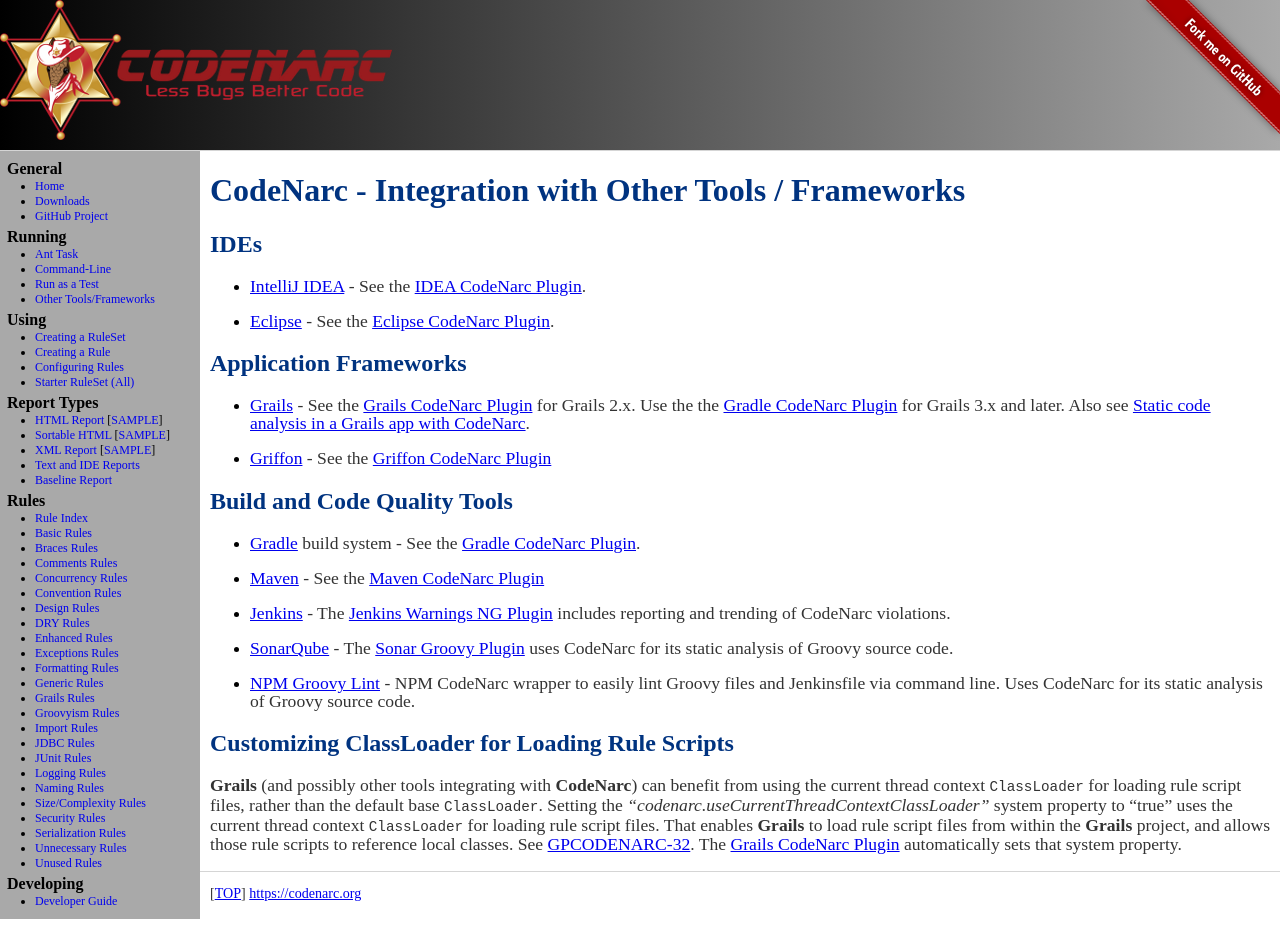
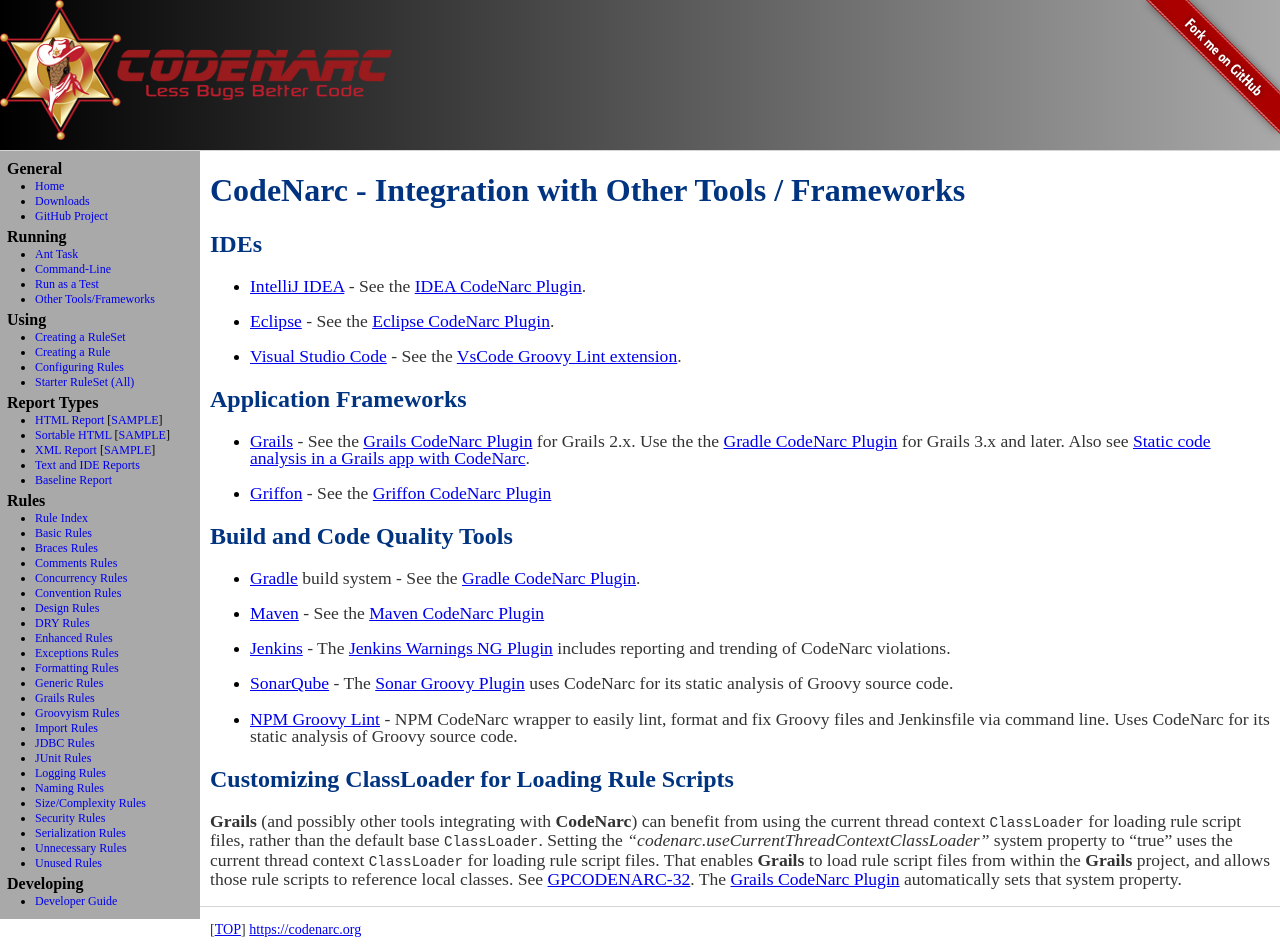
Before and after one commit to CodeNarc/CodeNarc, a Jekyll site: the page built from codenarc-other-tools-frameworks.md, in a window 1280 px wide. Built offline with Jekyll 4.4.1, drawn with Linux system fonts in a browser that asks for light colours; before the commit the page ends 919 px from its top, so only the background shows below that.

Commit message:
Add link to VsCode Groovy Lint in IDEs section

```diff
--- a/codenarc-other-tools-frameworks.md
+++ b/codenarc-other-tools-frameworks.md
@@ -11,6 +11,7 @@ title: CodeNarc - Integration with Other Tools / Frameworks
 
   * [Eclipse](http://eclipse.org/) - See the [Eclipse CodeNarc Plugin](http://codenarceclipse.sourceforge.net/).
 
+  * [Visual Studio Code](https://code.visualstudio.com/) - See the [VsCode Groovy Lint extension](https://marketplace.visualstudio.com/items?itemName=NicolasVuillamy.vscode-groovy-lint).
 
 ## Application Frameworks
 
@@ -34,7 +35,7 @@ title: CodeNarc - Integration with Other Tools / Frameworks
   * [SonarQube](https://www.sonarqube.org/) - The [Sonar Groovy Plugin](https://redirect.sonarsource.com/plugins/groovy.html)
     uses CodeNarc for its static analysis of Groovy source code.
 
-  * [NPM Groovy Lint](https://github.com/nvuillam/npm-groovy-lint) - NPM CodeNarc wrapper to easily lint Groovy files and Jenkinsfile via command line. Uses CodeNarc for its static analysis of Groovy source code.
+  * [NPM Groovy Lint](https://github.com/nvuillam/npm-groovy-lint) - NPM CodeNarc wrapper to easily lint, format and fix Groovy files and Jenkinsfile via command line. Uses CodeNarc for its static analysis of Groovy source code.
 
 
 ## Customizing ClassLoader for Loading Rule Scripts
```
